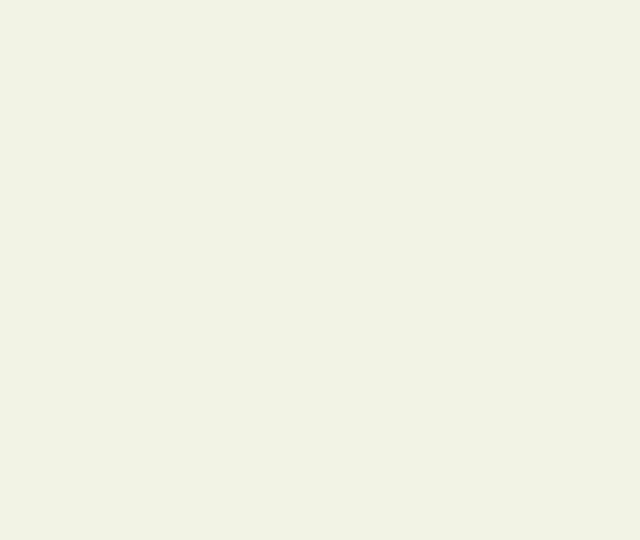
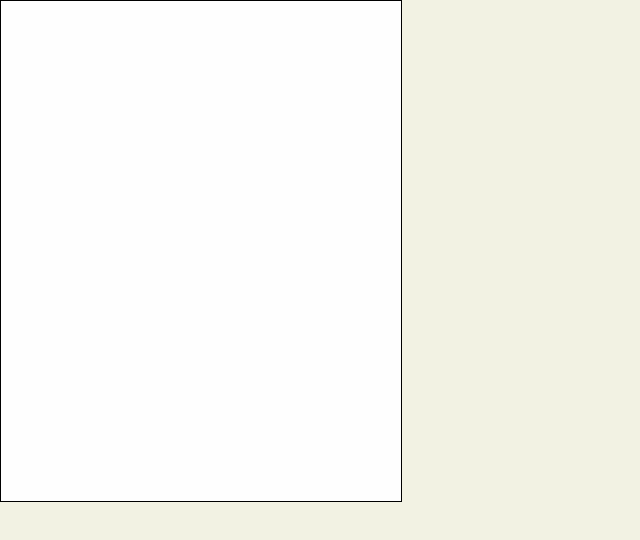
Before and after one commit to chiyu-svg/calculator-mini, a plain HTML site: page index.html in a window 1280 px wide. Shown: the whole page, without its empty margins (0-640 px from the left). Drawn offline with Linux system fonts and the light colour scheme.

Commit message:
验证问题

```diff
--- /dev/null
+++ b/css/calculator.css
@@ -0,0 +1,6 @@
+.calculator {
+    width: 400px;
+    height: 500px;
+    border: 1px solid;
+    background-color: #fefefe;
+}
--- a/index.html
+++ b/index.html
@@ -5,8 +5,14 @@
     <meta name="viewport" content="width=device-width, initial-scale=1.0">
     <title>Document</title>
     <link rel="stylesheet" type="text/css" href="./css/global.css">
+    <link rel="stylesheet" type="text/css" href="./css/calculator.css">
 </head>
 <body>
-
+    <div class="calculator">
+        <!-- 显示屏幕 -->
+        <div></div>
+        <!-- 操作按钮 -->
+        <div></div>
+    </div>
 </body>
 </html>
```
Also changed, not shown: 1 other file.
